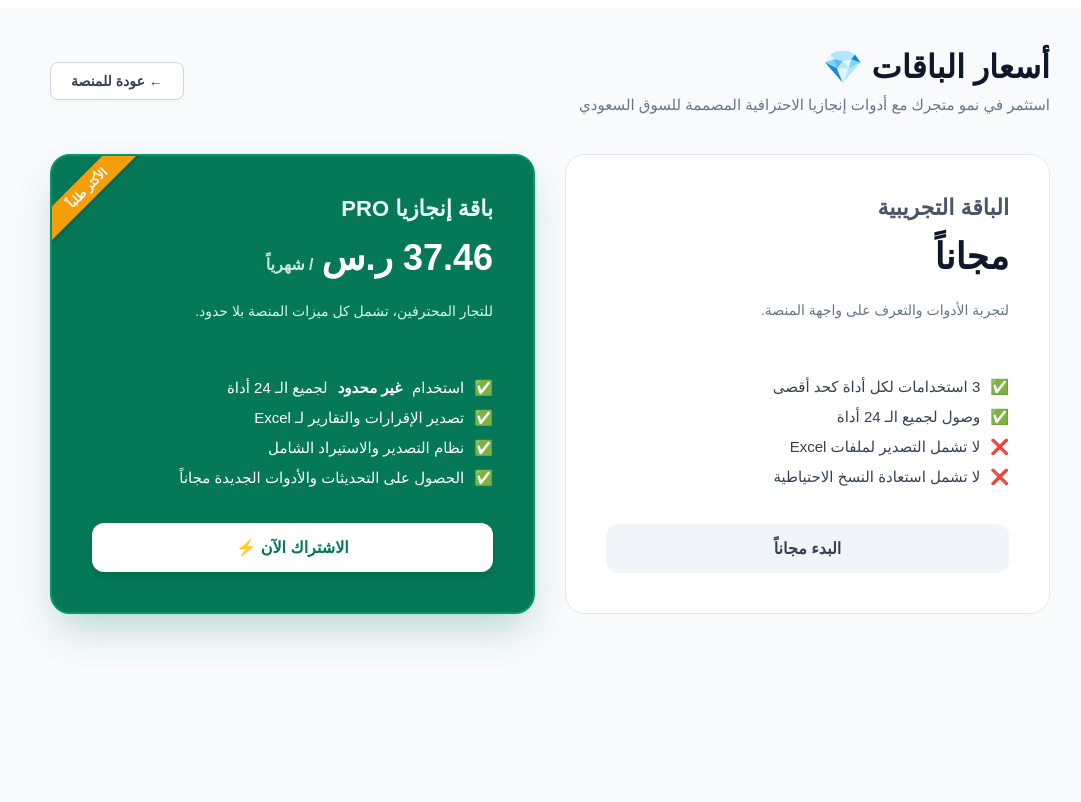
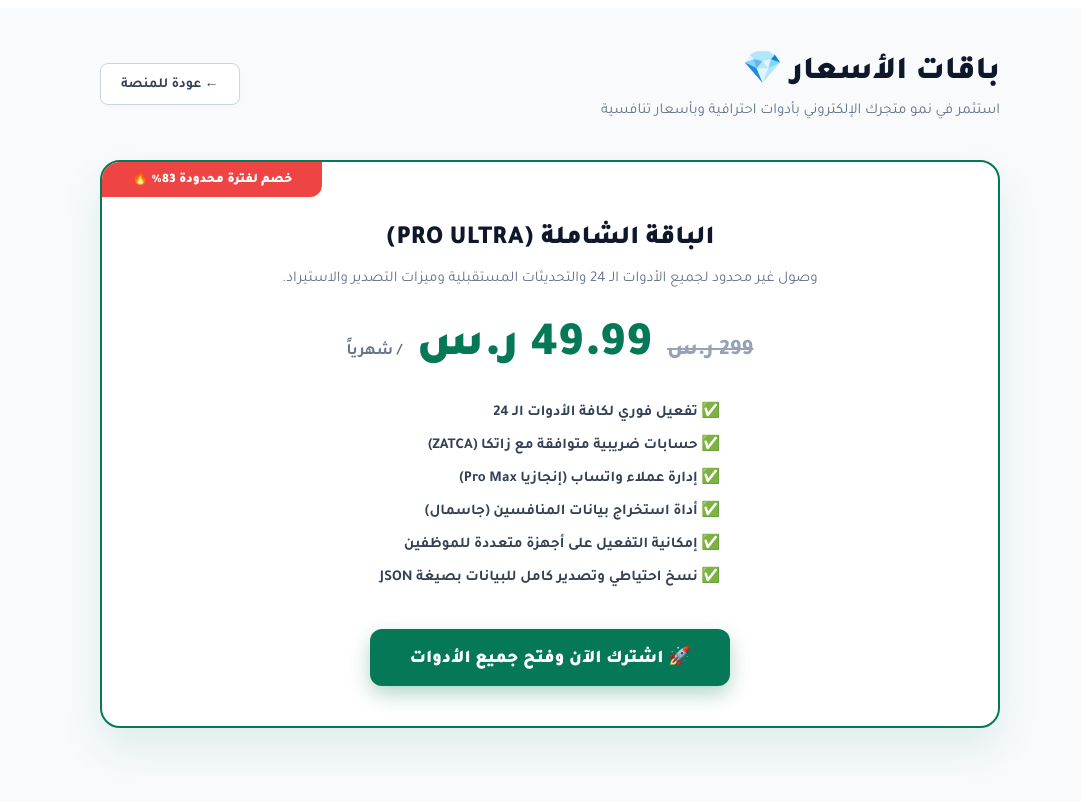
Before and after one commit to engaziasa-lang/engazia-app, a Next.js app: page /pricing in a window 1280 px wide. Shown: the top 802 px of the page, without its empty margins (90-1171 px from the left). Built offline with nearby package versions, Linux system fonts and the light colour scheme.

Commit message:
Update page.tsx

```diff
--- a/app/pricing/page.tsx
+++ b/app/pricing/page.tsx
@@ -4,59 +4,54 @@ import React from 'react';
 import Link from 'next/link';
 
 export default function PricingPage() {
-  const LEMON_CHECKOUT_URL = 'https://seerk.lemonsqueezy.com/checkout/buy/80ff492a-01eb-4455-b1a8-96e12ab72562';
+  const LEMON_CHECKOUT_URL = 'https://enjazya.lemonsqueezy.com/checkout/buy/dce1dd80-3422-43ba-aed5-8ef2dcd38d6d';
 
   return (
     <div style={{ direction: 'rtl', fontFamily: 'Tajawal, sans-serif', backgroundColor: '#f8fafc', minHeight: '100vh', padding: '40px 20px' }}>
-      <div style={{ maxWidth: '1000px', margin: '0 auto' }}>
+      <link href="https://fonts.googleapis.com/css2?family=Tajawal:wght@400;500;700;800;900&display=swap" rel="stylesheet" />
+
+      <div style={{ maxWidth: '900px', margin: '0 auto' }}>
 
         <div style={{ display: 'flex', justifyContent: 'space-between', alignItems: 'center', marginBottom: '40px', flexWrap: 'wrap', gap: '15px' }}>
           <div>
-            <h1 style={{ fontSize: '32px', fontWeight: 900, color: '#0f172a', margin: '0 0 10px 0' }}>أسعار الباقات 💎</h1>
-            <p style={{ color: '#64748b', fontSize: '15px', margin: 0 }}>استثمر في نمو متجرك مع أدوات إنجازيا الاحترافية المصممة للسوق السعودي</p>
+            <h1 style={{ fontSize: '32px', fontWeight: 900, color: '#0f172a', margin: '0 0 10px 0' }}>باقات الأسعار 💎</h1>
+            <p style={{ color: '#64748b', fontSize: '15px', margin: 0 }}>استثمر في نمو متجرك الإلكتروني بأدوات احترافية وبأسعار تنافسية</p>
           </div>
           <Link href="/hub/sa" style={{ background: '#ffffff', border: '1px solid #cbd5e1', color: '#334155', padding: '10px 20px', borderRadius: '8px', textDecoration: 'none', fontWeight: 700, fontSize: '14px', boxShadow: '0 2px 4px rgba(0,0,0,0.02)' }}>← عودة للمنصة</Link>
         </div>
 
-        <div style={{ display: 'grid', gridTemplateColumns: 'repeat(auto-fit, minmax(300px, 1fr))', gap: '30px' }}>
+        <div style={{ background: '#ffffff', borderRadius: '20px', border: '2px solid #047857', padding: '40px', boxShadow: '0 20px 40px rgba(4,120,87,0.1)', position: 'relative', overflow: 'hidden' }}>
+          <div style={{ position: 'absolute', top: 0, left: 0, background: '#ef4444', color: '#fff', padding: '8px 30px', fontWeight: 900, fontSize: '13px', borderBottomRightRadius: '12px' }}>
+            خصم لفترة محدودة 83% 🔥
+          </div>
 
-          {/* الباقة المجانية */}
-          <div style={{ background: '#fff', padding: '40px', borderRadius: '20px', border: '1px solid #e2e8f0', display: 'flex', flexDirection: 'column' }}>
-            <h2 style={{ fontSize: '22px', fontWeight: 900, color: '#475569', margin: '0 0 15px 0' }}>الباقة التجريبية</h2>
-            <div style={{ fontSize: '36px', fontWeight: 900, color: '#0f172a', marginBottom: '10px' }}>مجاناً</div>
-            <p style={{ color: '#64748b', fontSize: '14px', marginBottom: '30px', minHeight: '40px' }}>لتجربة الأدوات والتعرف على واجهة المنصة.</p>
+          <div style={{ textAlign: 'center', maxWidth: '600px', margin: '0 auto' }}>
+            <h2 style={{ fontSize: '26px', fontWeight: 900, color: '#0f172a', marginBottom: '10px' }}>الباقة الشاملة (PRO ULTRA)</h2>
+            <p style={{ color: '#64748b', fontSize: '15px', marginBottom: '30px' }}>وصول غير محدود لجميع الأدوات الـ 24 والتحديثات المستقبلية وميزات التصدير والاستيراد.</p>
 
-            <ul style={{ listStyle: 'none', padding: 0, margin: '0 0 30px 0', flex: 1, color: '#334155', fontSize: '15px', lineHeight: '2' }}>
-              <li style={{ display: 'flex', gap: '10px', alignItems: 'center' }}><span>✅</span> 3 استخدامات لكل أداة كحد أقصى</li>
-              <li style={{ display: 'flex', gap: '10px', alignItems: 'center' }}><span>✅</span> وصول لجميع الـ 24 أداة</li>
-              <li style={{ display: 'flex', gap: '10px', alignItems: 'center' }}><span>❌</span> لا تشمل التصدير لملفات Excel</li>
-              <li style={{ display: 'flex', gap: '10px', alignItems: 'center' }}><span>❌</span> لا تشمل استعادة النسخ الاحتياطية</li>
+            <div style={{ display: 'flex', justifyContent: 'center', alignItems: 'baseline', gap: '15px', marginBottom: '20px' }}>
+              <span style={{ textDecoration: 'line-through', color: '#94a3b8', fontSize: '22px', fontWeight: 800 }}>299 ر.س</span>
+              <span style={{ fontSize: '48px', fontWeight: 900, color: '#047857' }}>49.99 ر.س</span>
+              <span style={{ color: '#64748b', fontWeight: 700, fontSize: '16px' }}>/ شهرياً</span>
+            </div>
+
+            <ul style={{ textAlign: 'right', listStyle: 'none', padding: 0, margin: '0 auto 35px', display: 'inline-block', color: '#334155', fontSize: '15px', fontWeight: 700, lineHeight: '2.2' }}>
+              <li>✅ تفعيل فوري لكافة الأدوات الـ 24</li>
+              <li>✅ حسابات ضريبية متوافقة مع زاتكا (ZATCA)</li>
+              <li>✅ إدارة عملاء واتساب (إنجازيا Pro Max)</li>
+              <li>✅ أداة استخراج بيانات المنافسين (جاسمال)</li>
+              <li>✅ إمكانية التفعيل على أجهزة متعددة للموظفين</li>
+              <li>✅ نسخ احتياطي وتصدير كامل للبيانات بصيغة JSON</li>
             </ul>
 
-            <Link href="/hub/sa" style={{ background: '#f1f5f9', color: '#334155', textAlign: 'center', padding: '15px', borderRadius: '12px', textDecoration: 'none', fontWeight: 800 }}>البدء مجاناً</Link>
+            <div>
+              <a href={LEMON_CHECKOUT_URL} target="_blank" rel="noopener noreferrer" style={{ display: 'inline-block', background: '#047857', color: '#fff', padding: '16px 40px', borderRadius: '12px', fontSize: '18px', fontWeight: 900, textDecoration: 'none', boxShadow: '0 8px 20px rgba(4,120,87,0.3)', transition: 'transform 0.2s' }}>
+                🚀 اشترك الآن وفتح جميع الأدوات
+              </a>
+            </div>
           </div>
+        </div>
 
-          {/* باقة PRO */}
-          <div style={{ background: '#047857', padding: '40px', borderRadius: '20px', border: '2px solid #059669', color: '#fff', display: 'flex', flexDirection: 'column', position: 'relative', overflow: 'hidden', boxShadow: '0 20px 40px -10px rgba(4,120,87,0.3)' }}>
-            <div style={{ position: 'absolute', top: '20px', left: '-30px', background: '#f59e0b', color: '#fff', padding: '5px 40px', transform: 'rotate(-45deg)', fontWeight: 900, fontSize: '12px', boxShadow: '0 2px 4px rgba(0,0,0,0.2)' }}>الأكثر طلباً</div>
-            <h2 style={{ fontSize: '22px', fontWeight: 900, color: '#ecfdf5', margin: '0 0 15px 0' }}>باقة إنجازيا PRO</h2>
-            <div style={{ display: 'flex', alignItems: 'baseline', gap: '8px', marginBottom: '10px' }}>
-              <span style={{ fontSize: '36px', fontWeight: 900 }}>37.46 ر.س</span>
-              <span style={{ fontSize: '16px', fontWeight: 600, opacity: 0.8 }}>/ شهرياً</span>
-            </div>
-            <p style={{ color: '#d1fae5', fontSize: '14px', marginBottom: '30px', minHeight: '40px' }}>للتجار المحترفين، تشمل كل ميزات المنصة بلا حدود.</p>
-
-            <ul style={{ listStyle: 'none', padding: 0, margin: '0 0 30px 0', flex: 1, fontSize: '15px', lineHeight: '2' }}>
-              <li style={{ display: 'flex', gap: '10px', alignItems: 'center' }}><span>✅</span> استخدام <b>غير محدود</b> لجميع الـ 24 أداة</li>
-              <li style={{ display: 'flex', gap: '10px', alignItems: 'center' }}><span>✅</span> تصدير الإقرارات والتقارير لـ Excel</li>
-              <li style={{ display: 'flex', gap: '10px', alignItems: 'center' }}><span>✅</span> نظام التصدير والاستيراد الشامل</li>
-              <li style={{ display: 'flex', gap: '10px', alignItems: 'center' }}><span>✅</span> الحصول على التحديثات والأدوات الجديدة مجاناً</li>
-            </ul>
-
-            <a href={LEMON_CHECKOUT_URL} target="_blank" rel="noopener noreferrer" style={{ background: '#fff', color: '#047857', textAlign: 'center', padding: '15px', borderRadius: '12px', textDecoration: 'none', fontWeight: 900, boxShadow: '0 4px 6px rgba(0,0,0,0.1)', transition: 'transform 0.2s' }}>الاشتراك الآن ⚡</a>
-          </div>
-
-        </div>
       </div>
     </div>
   );
```
